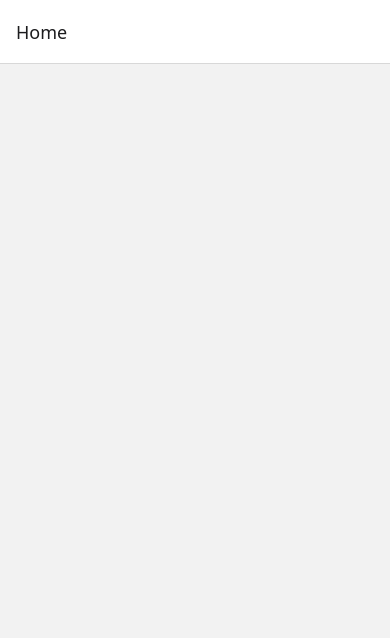
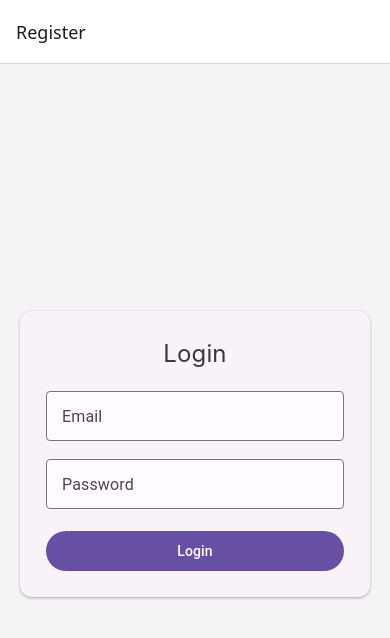
Before and after one commit to rashaaad19/fluffy-paws-admin, a React Native app: screen /Register in a window 390 px wide. Before the commit this address had no page. Shown: the top 638 px of the page. Built offline with nearby package versions, Linux system fonts and the light colour scheme; no server answers; what @react-native-vector-icons/material-design-icons would draw is missing.

Commit message:
chore: Initialize firebase and AsyncStoraage and add dummy components for testing

```diff
--- /dev/null
+++ b/firebase.js
@@ -0,0 +1,21 @@
+import AsyncStorage from "@react-native-async-storage/async-storage";
+import { initializeApp } from "firebase/app";
+import { initializeAuth, getReactNativePersistence } from "firebase/auth";
+import { getFirestore } from "firebase/firestore";
+
+const firebaseConfig = {
+  apiKey: "AIzaSyBfm_0iIWfSXGt5Wn7KPy1dCjqp9twvvEs",
+  authDomain: "fluffy-paws-app.firebaseapp.com",
+  projectId: "fluffy-paws-app",
+  storageBucket: "fluffy-paws-app.firebasestorage.app",
+  messagingSenderId: "302741275110",
+  appId: "1:302741275110:web:c4a05802932b2c5f025627"
+};
+const app = initializeApp(firebaseConfig);
+const db = getFirestore(app);
+const auth = initializeAuth(app, {
+  persistence: getReactNativePersistence(AsyncStorage)
+});
+
+
+export { app, auth, db };
--- a/navigation/DynamicStack.jsx
+++ b/navigation/DynamicStack.jsx
@@ -6,8 +6,8 @@ const DynamicStack = () => {
   const Stack = createNativeStackNavigator();
   return (
     <Stack.Navigator>
+      <Stack.Screen name="Register"component={RegisterScreen} />
       <Stack.Screen name="Home" component={HomeScreen} />
-      <Stack.Screen name="register" component={RegisterScreen} />
     </Stack.Navigator>
   );
 };
--- a/package.json
+++ b/package.json
@@ -16,12 +16,14 @@
     "@react-navigation/stack": "^7.4.5",
     "expo": "~53.0.20",
     "expo-status-bar": "~2.2.3",
+    "firebase": "^12.0.0",
     "react": "19.0.0",
     "react-native": "0.79.5",
     "react-native-gesture-handler": "~2.24.0",
     "react-native-paper": "^5.14.5",
     "react-native-safe-area-context": "^5.4.0",
-    "react-native-screens": "~4.11.1"
+    "react-native-screens": "~4.11.1",
+    "@react-native-async-storage/async-storage": "2.1.2"
   },
   "devDependencies": {
     "@babel/core": "^7.20.0"
--- a/screens/register/RegisterScreen.jsx
+++ b/screens/register/RegisterScreen.jsx
@@ -1,14 +1,107 @@
-import { View, Text } from "react-native";
-import { SafeAreaView } from "react-native-safe-area-context";
+import  { useEffect, useState } from 'react';
+import { StyleSheet, View } from 'react-native';
+import { TextInput, Button, Text, Card, Title } from 'react-native-paper';
+import { onAuthStateChanged, signInWithEmailAndPassword } from 'firebase/auth';
+import { auth } from '../../firebase';
 
-const RegisterScreen = () => {
+export default function RegisterScreen() {
+  const [email, setEmail] = useState('');
+  const [password, setPassword] = useState('');
+  const [errorMsg, setErrorMsg] = useState('');
+  const [loading, setLoading] = useState(false);
+  const [user, setUser] = useState(null);
+
+  useEffect(() => {
+    const unsubscribe = onAuthStateChanged(auth, (firebaseUser) => {
+      setUser(firebaseUser);
+      console.log('👤 Firebase user restored:', firebaseUser);
+    });
+
+
+    return unsubscribe; // Cleanup listener on unmount
+  }, []);
+
+  const handleLogin = async () => {
+    setLoading(true);
+    setErrorMsg('');
+
+    try {
+      const userCredential = await signInWithEmailAndPassword(auth, email, password);
+      console.log('✅ Logged in user:', userCredential.user);
+    } catch (error) {
+      console.error('Login error:', error.message);
+      setErrorMsg('❌ ' + error.message);
+    } finally {
+      setLoading(false);
+    }
+  };
+
   return (
-    <SafeAreaView>
-      <View>
-        <Text>RegisterScreen</Text>
-      </View>
-    </SafeAreaView>
+    <View style={styles.container}>
+      <Card style={styles.card}>
+        <Card.Content>
+          <Title style={styles.title}>Login</Title>
+
+          <TextInput
+            label="Email"
+            mode="outlined"
+            value={email}
+            onChangeText={setEmail}
+            autoCapitalize="none"
+            keyboardType="email-address"
+            style={styles.input}
+          />
+
+          <TextInput
+            label="Password"
+            mode="outlined"
+            value={password}
+            onChangeText={setPassword}
+            secureTextEntry
+            style={styles.input}
+          />
+
+          {errorMsg ? <Text style={styles.error}>{errorMsg}</Text> : null}
+
+          <Button
+            mode="contained"
+            onPress={handleLogin}
+            loading={loading}
+            disabled={loading}
+            style={styles.button}
+          >
+            Login
+          </Button>
+        </Card.Content>
+      </Card>
+    </View>
   );
-};
-
-export default RegisterScreen;
+}
+const styles = StyleSheet.create({
+  container: {
+    flex: 1,
+    justifyContent: 'center',
+    padding: 20,
+    backgroundColor: '#f4f4f4',
+  },
+  card: {
+    padding: 10,
+  },
+  title: {
+    marginBottom: 16,
+    textAlign: 'center',
+    fontSize: 24,
+  },
+  input: {
+    marginBottom: 12,
+  },
+  button: {
+    marginTop: 10,
+  },
+  error: {
+    color: 'red',
+    marginTop: 8,
+    marginBottom: 8,
+    textAlign: 'center',
+  },
+});
```
Also changed, not shown: 1 other file (tests, documents, lock files or other folders).
